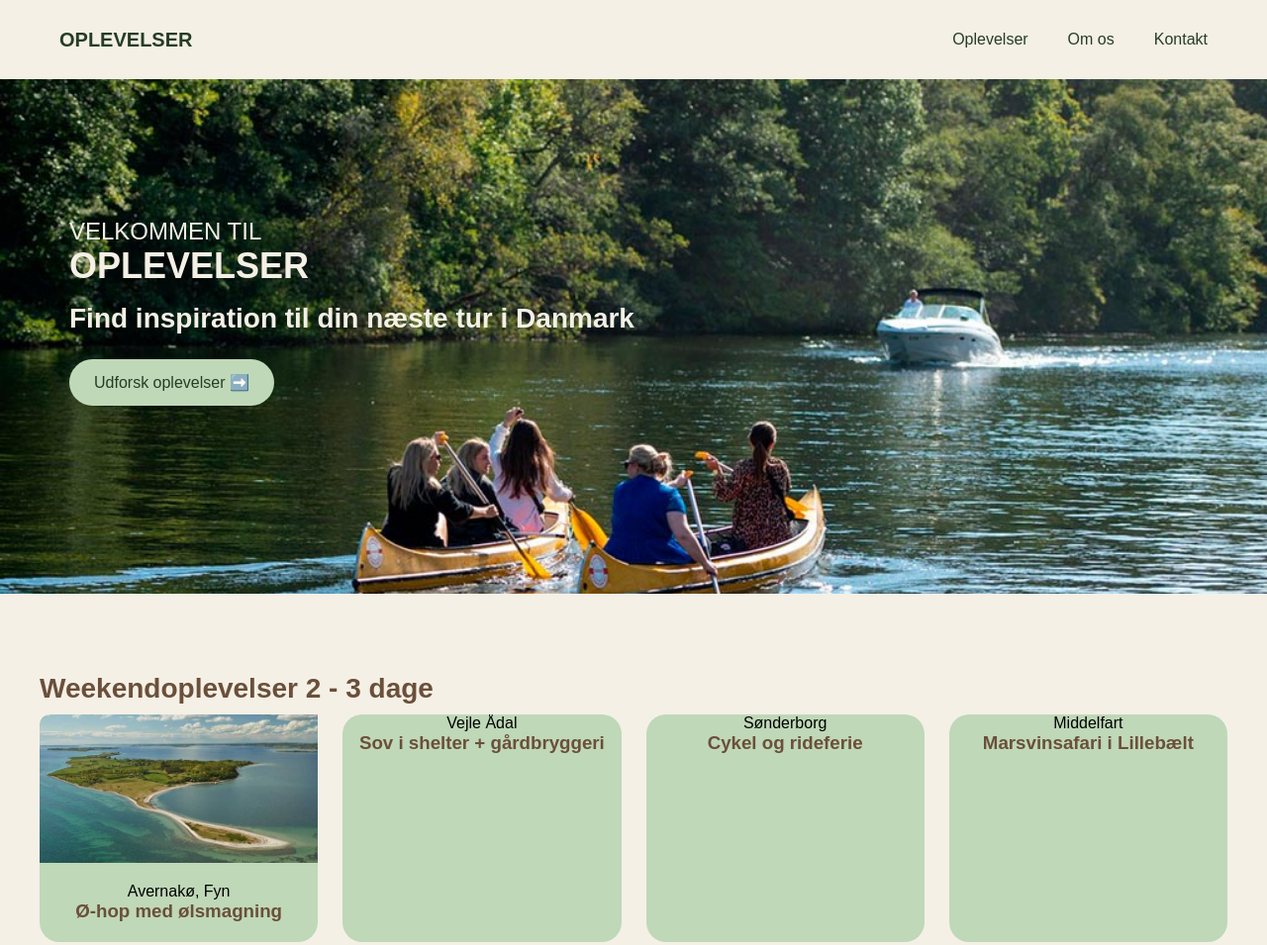
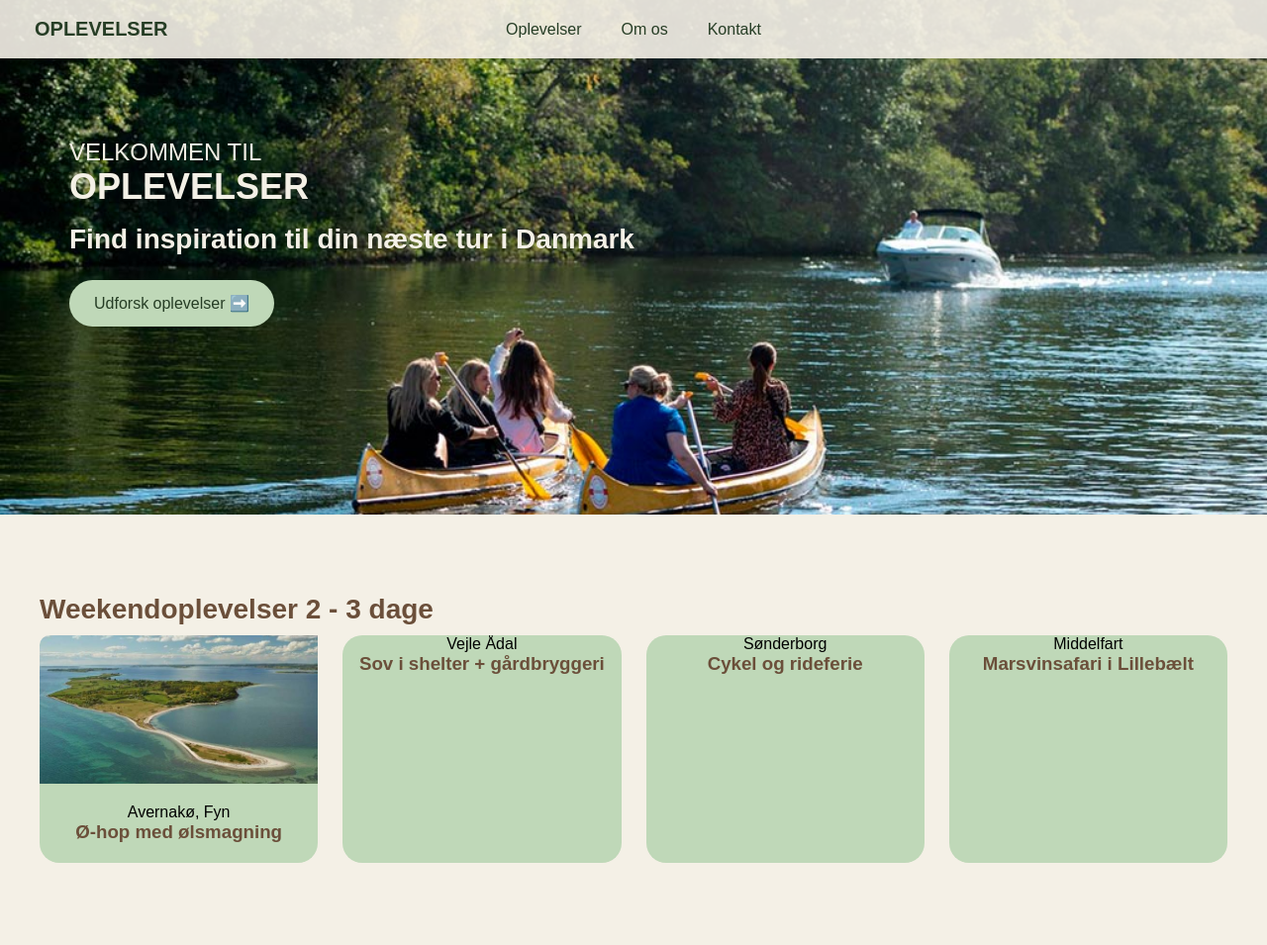
Before and after one commit to majvoe01/t-tp-dk8a, a plain HTML site: page tæt-på-dk.html in a window 1280 px wide. Shown: the top 955 px of the page at 99% size. Drawn offline with Linux system fonts and the light colour scheme.

Commit message:
css header ændring

```diff
--- a/style.css
+++ b/style.css
@@ -17,15 +17,24 @@ h2 {
 
 /* ===== HEADER ===== */
 
+
 header {
-    height: 80px;
-    background-color: #F4F0E6;
-    display: flex;
+    position: absolute;
+    top: 0;
+    left: 0;
+    width: 100%;
+    box-sizing: border-box;
+
+    display: grid;
+    grid-template-columns: 1fr auto 1fr;
     align-items: center;
-    justify-content: space-between;
-    padding: 0 60px;
+
+    padding: 18px 35px;
+
+    background-color: rgba(245, 241, 232, 0.9);
+
+    z-index: 10;
 }
-
 .logo {
     font-size: 20px;
     font-weight: bold;
```
